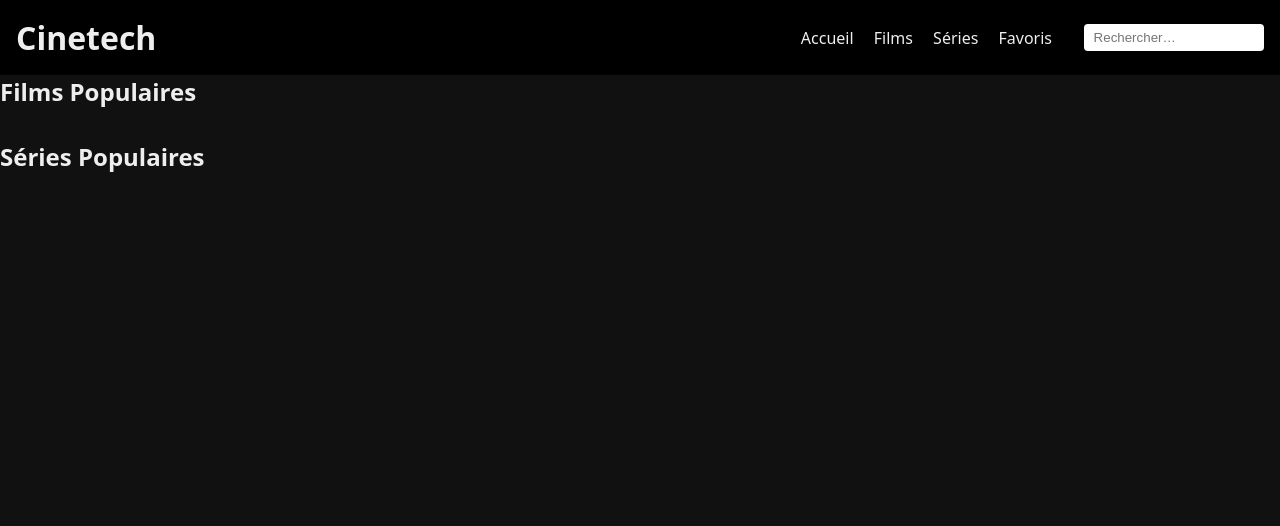
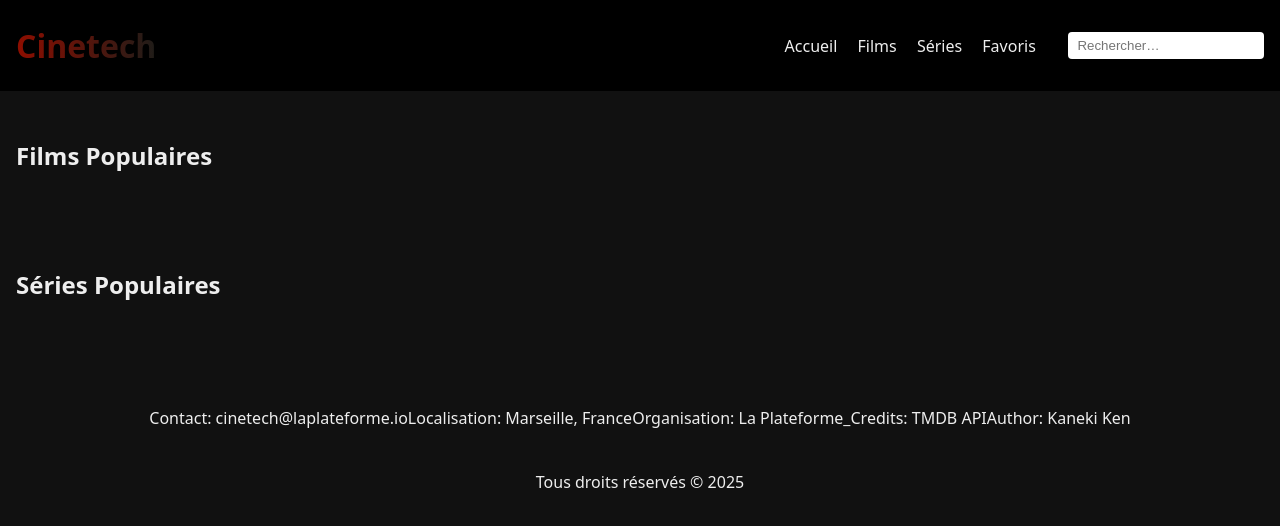
Before and after one commit to omar-elhadi/cinetech, a plain HTML site: page index.html in a window 1280 px wide. Drawn offline with Linux system fonts and the light colour scheme; no server answers.

Commit message:
css/style.css  index.html

```diff
--- a/css/style.css
+++ b/css/style.css
@@ -19,12 +19,16 @@ header {
   display: flex;
   flex-wrap: wrap;
   align-items: center;
+  flex-direction: column;
   gap: 1rem;
   padding: 1rem;
   background: #000;
 }
 header h1 {
   margin-right: auto;
+  color: transparent;
+  background-clip: text;
+  background-image: linear-gradient(to right, #8e0e00, #1f1c18);
 }
 nav a {
   margin-right: 1rem;
@@ -53,6 +57,15 @@ nav a {
 }
 .suggestion:hover {
   background: #f2f2f2;
+}
+
+/* MAIN */
+main section {
+  margin: 3rem auto;
+}
+
+main section h2 {
+  margin: 1rem;
 }
 
 /* GRIDS */
@@ -118,13 +131,49 @@ button {
   cursor: not-allowed;
 }
 
+footer {
+  display: flex;
+  flex-direction: column;
+  justify-content: center;
+  align-items: center;
+  gap: 2rem;
+}
+
+footer ul {
+  display: flex;
+  flex-direction: column;
+}
+
+footer ul li {
+  margin: 10px auto;
+  list-style: none;
+}
 /* RESPONSIVE */
-@media (max-width: 600px) {
+@media (min-width: 640px) {
   header {
-    flex-direction: column;
-    align-items: flex-start;
+    flex-direction: row;
+    padding: 1.5rem 1rem;
   }
   #search {
-    width: 100%;
+    width: auto;
+  }
+  .grid {
+    grid-template-columns: repeat(auto-fill, minmax(165px, 1fr));
+  }
+  footer ul {
+    flex-direction: row;
+    flex-wrap: wrap;
   }
 }
+
+@media (min-width: 960px) {
+  .grid {
+    grid-template-columns: repeat(auto-fill, minmax(200px, 1fr));
+  }
+}
+
+@media (min-width: 1024px) {
+  .grid {
+    grid-template-columns: repeat(auto-fill, minmax(270px, 1fr));
+  }
+}
--- a/index.html
+++ b/index.html
@@ -1,4 +1,4 @@
-<!DOCTYPE html>
+<!doctype html>
 <html lang="fr">
   <head>
     <meta charset="UTF-8" />
@@ -35,6 +35,16 @@
       </section>
     </main>
 
+    <footer>
+      <ul>
+        <li>Contact: cinetech@laplateforme.io</li>
+        <li>Localisation: Marseille, France</li>
+        <li>Organisation: La Plateforme_</li>
+        <li>Credits: TMDB API</li>
+        <li>Author: Kaneki Ken</li>
+      </ul>
+      <span>Tous droits réservés © 2025</span>
+    </footer>
     <script type="module" src="js/main.js"></script>
     <script type="module" src="js/search.js"></script>
   </body>
```
